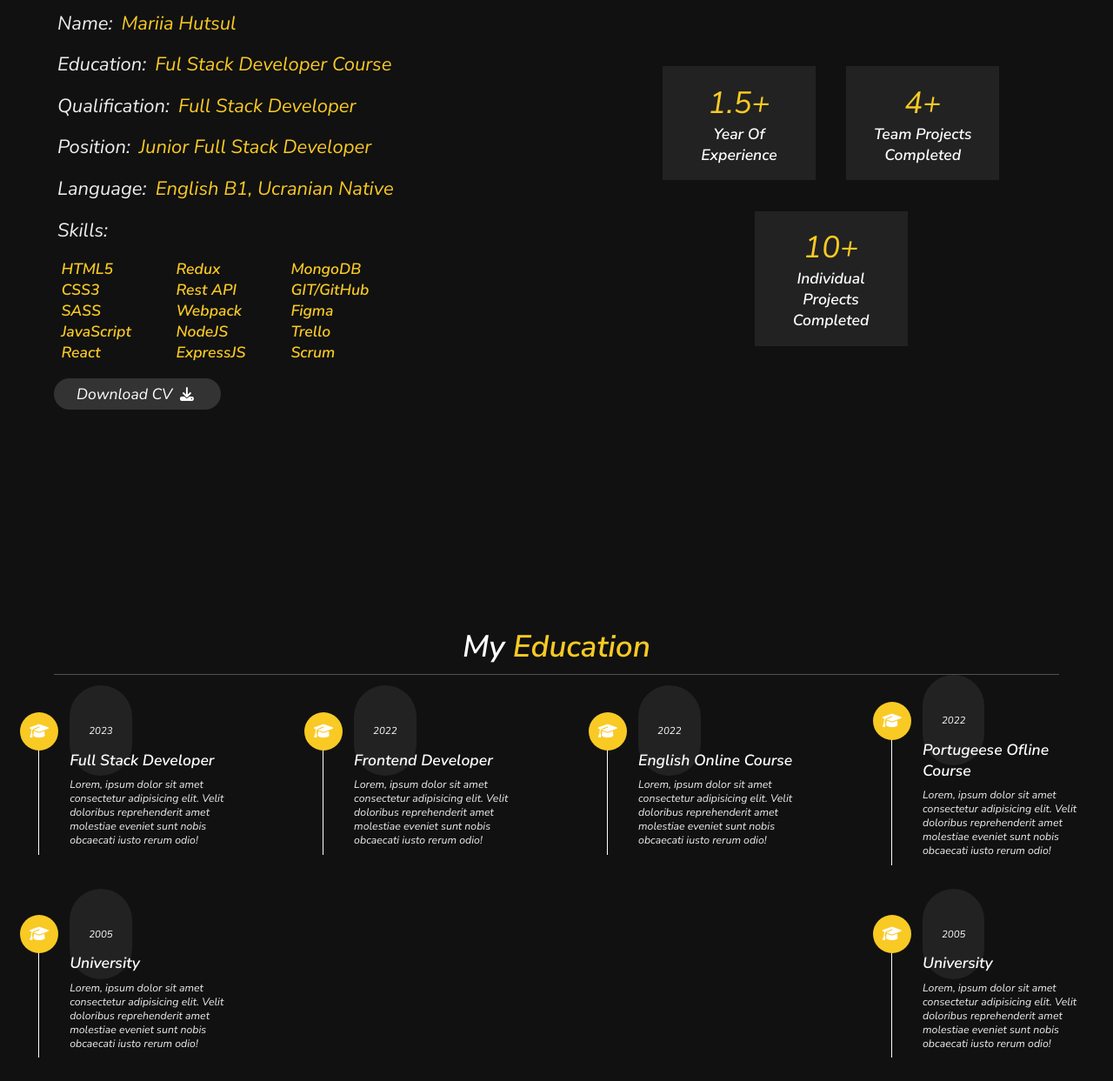
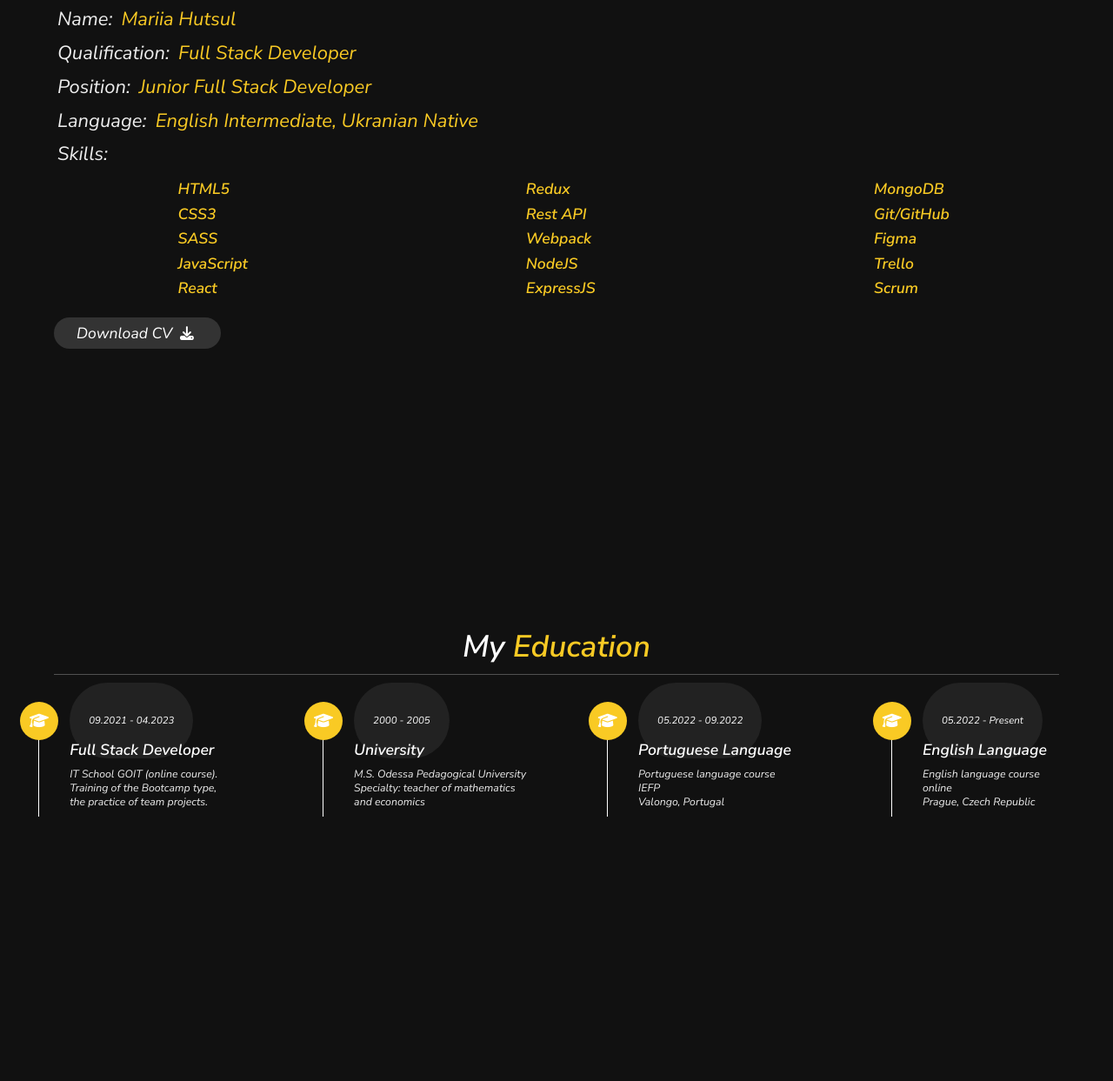
Before and after one commit to MariiaHutsul25/my-resume, a plain HTML site: page index.html in a window 1280 px wide. Shown: the part 899-2142 px from the top of the page at 87% size. Drawn offline with nearby package versions, Linux system fonts and the light colour scheme.

Commit message:
education have done

```diff
--- a/css/style.css
+++ b/css/style.css
@@ -178,7 +178,7 @@ header .navbar ul li a:hover {
 .home p {
   font-size: 3rem;
   color: #eee;
-  padding: 1rem 0;
+  padding: 1rem 1rem;
 }
 
 .about .row {
@@ -190,7 +190,7 @@ header .navbar ul li a:hover {
 }
 
 .about .row .info {
-  flex: 1 1 48rem;
+  flex: 1 1 44rem;
   padding: 2rem 1rem;
   padding-left: 6rem;
 }
@@ -198,13 +198,16 @@ header .navbar ul li a:hover {
 .about .row .info h3 {
   font-size: 2.5rem;
   color: var(--yellow);
-  padding: 1rem 0;
+  padding: 0.5rem 0;
   font-weight: normal;
 }
 .skills {
   display: flex;
+  justify-content: space-around;
 }
-
+.skills h4 {
+  margin-bottom: 0.5rem;
+}
 .name-ckill {
   width: 15rem;
   padding: 1rem;
@@ -214,31 +217,6 @@ header .navbar ul li a:hover {
 .about .row .info h3 span {
   color: #eee;
   padding: 0 0.5rem;
-}
-
-.about .row .counter {
-  flex: 1 1 48rem;
-  padding: 2rem 1rem;
-  display: flex;
-  align-items: center;
-  justify-content: center;
-  flex-wrap: wrap;
-}
-
-.about .row .counter .box {
-  width: 20rem;
-  background: #222;
-  text-align: center;
-  padding: 2rem;
-  margin: 2rem;
-}
-.about .row .counter span {
-  font-size: 4rem;
-  color: var(--yellow);
-}
-.about .row .counter .box h3 {
-  font-size: 2rem;
-  color: #fff;
 }
 
 .education .box-container {
@@ -263,7 +241,7 @@ header .navbar ul li a:hover {
   background: #222;
   color: #fff;
   border-radius: 5rem;
-  padding: 5rem 2.5rem;
+  padding: 4rem 2.5rem;
 }
 
 .education .box-container .box h3 {
@@ -422,6 +400,7 @@ header .navbar ul li a:hover {
   .heading {
     margin: 0 3rem;
   }
+
   .about .row .counter .box {
     width: 100%;
   }
--- a/index.html
+++ b/index.html
@@ -53,11 +53,11 @@
       <div class="row">
         <div class="info">
           <h3><span> name: </span> mariia hutsul</h3>
-          <h3><span> education: </span> ful stack developer course</h3>
+          <!-- <h3><span> education: </span> ful stack developer course</h3> -->
           <h3><span> qualification: </span> full stack developer</h3>
           <h3><span> position: </span> junior full stack developer</h3>
           <h3 class="ul-lang">
-            <span> language: </span> english B1, Ucranian native
+            <span> language: </span> English Intermediate, Ukranian Native
           </h3>
           <h3><span> skills: </span></h3>
           <div class="skills">
@@ -79,33 +79,18 @@
 
             <div class="name-ckill">
               <h4>MongoDB</h4>
-              <h4>GIT/GitHub</h4>
+              <h4>Git/GitHub</h4>
               <h4>Figma</h4>
               <h4>Trello</h4>
               <h4>Scrum</h4>
             </div>
           </div>
 
-          <a href="#"
+          <a href="./img/Mariia Hutsul.pdf" target="_blank" download=""
             ><button class="btn">
-              download CV <i class="fas fa-download"></i></button
+              download CV
+              <i class="fas fa-download"></i></button
           ></a>
-        </div>
-        <div class="counter">
-          <div class="box">
-            <span>1.5+</span>
-            <h3>year of experience</h3>
-          </div>
-
-          <div class="box">
-            <span>4+</span>
-            <h3>team projects completed</h3>
-          </div>
-
-          <div class="box">
-            <span>10+</span>
-            <h3>individual projects completed</h3>
-          </div>
         </div>
       </div>
     </section>
@@ -118,70 +103,45 @@
       <div class="box-container">
         <div class="box">
           <i class="fas fa-graduation-cap"></i>
-          <span>2023</span>
+          <span>09.2021 - 04.2023</span>
           <h3>full stack developer</h3>
           <p>
-            Lorem, ipsum dolor sit amet consectetur adipisicing elit. Velit
-            doloribus reprehenderit amet molestiae eveniet sunt nobis obcaecati
-            iusto rerum odio!
+            IT School GOIT (online course). Training of the Bootcamp type,<br />
+            the practice of team projects.
           </p>
         </div>
 
         <div class="box">
           <i class="fas fa-graduation-cap"></i>
-          <span>2022</span>
-          <h3>frontend developer</h3>
+          <span>2000 - 2005</span>
+          <h3>University</h3>
           <p>
-            Lorem, ipsum dolor sit amet consectetur adipisicing elit. Velit
-            doloribus reprehenderit amet molestiae eveniet sunt nobis obcaecati
-            iusto rerum odio!
+            M.S. Odessa Pedagogical University Specialty: teacher of mathematics
+            and economics
           </p>
         </div>
 
         <div class="box">
           <i class="fas fa-graduation-cap"></i>
-          <span>2022</span>
-          <h3>english online course</h3>
+          <span>05.2022 - 09.2022 </span>
+          <h3>Portuguese language</h3>
           <p>
-            Lorem, ipsum dolor sit amet consectetur adipisicing elit. Velit
-            doloribus reprehenderit amet molestiae eveniet sunt nobis obcaecati
-            iusto rerum odio!
+            Portuguese language course <br />
+            IEFP <br />
+            Valongo, Portugal
           </p>
         </div>
 
         <div class="box">
           <i class="fas fa-graduation-cap"></i>
-          <span>2022</span>
-          <h3>portugeese ofline course</h3>
+          <span>05.2022 - Present </span>
+          <h3>English language</h3>
           <p>
-            Lorem, ipsum dolor sit amet consectetur adipisicing elit. Velit
-            doloribus reprehenderit amet molestiae eveniet sunt nobis obcaecati
-            iusto rerum odio!
+            English language course <br />
+            online<br />
+            Prague, Czech Republic
           </p>
         </div>
-
-        <div class="box">
-          <i class="fas fa-graduation-cap"></i>
-          <span>2005</span>
-          <h3>university</h3>
-          <p>
-            Lorem, ipsum dolor sit amet consectetur adipisicing elit. Velit
-            doloribus reprehenderit amet molestiae eveniet sunt nobis obcaecati
-            iusto rerum odio!
-          </p>
-        </div>
-
-        <div class="box">
-          <i class="fas fa-graduation-cap"></i>
-          <span>2005</span>
-          <h3>university</h3>
-          <p>
-            Lorem, ipsum dolor sit amet consectetur adipisicing elit. Velit
-            doloribus reprehenderit amet molestiae eveniet sunt nobis obcaecati
-            iusto rerum odio!
-          </p>
-        </div>
-      </div>
     </section>
     <!-- EDUCATION SECTION ENDS -->
 
```
Also changed, not shown: 1 other file.
